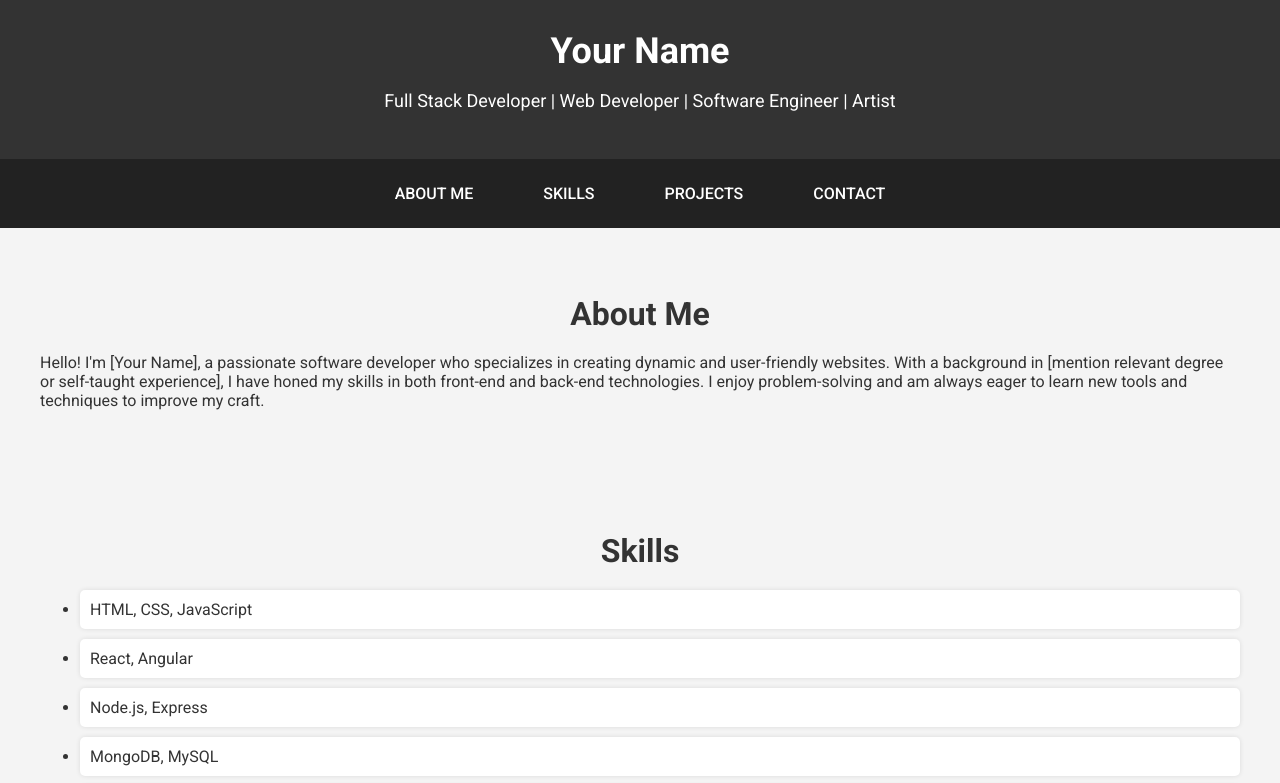
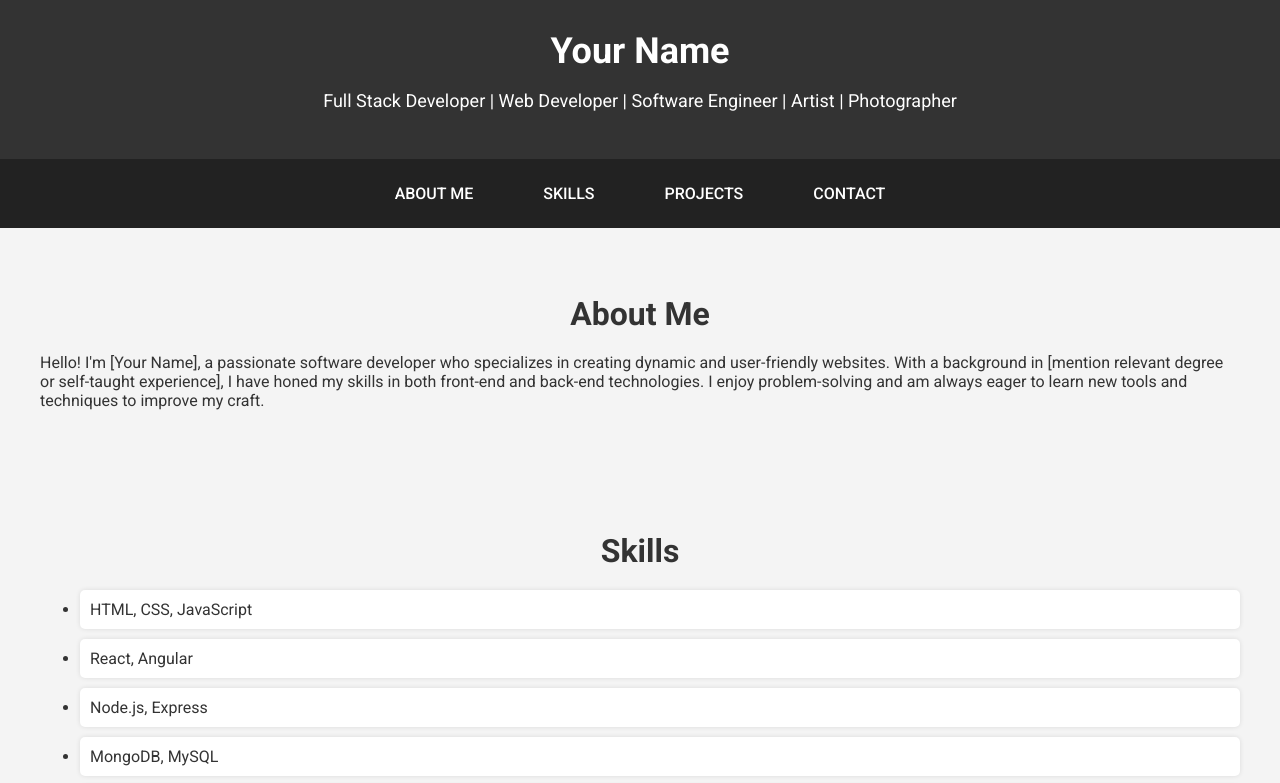
Before and after one commit to myak2h/html-portfolio, a plain HTML site: page index.html in a window 1280 px wide. Shown: the top 783 px of the page. Drawn offline with Linux system fonts and the light colour scheme.

Commit message:
Add photographer

```diff
--- a/index.html
+++ b/index.html
@@ -83,7 +83,7 @@
 
 <header>
     <h1>Your Name</h1>
-    <p>Full Stack Developer | Web Developer | Software Engineer | Artist </p>
+    <p>Full Stack Developer | Web Developer | Software Engineer | Artist | Photographer </p>
 </header>
 
 <nav>
```
